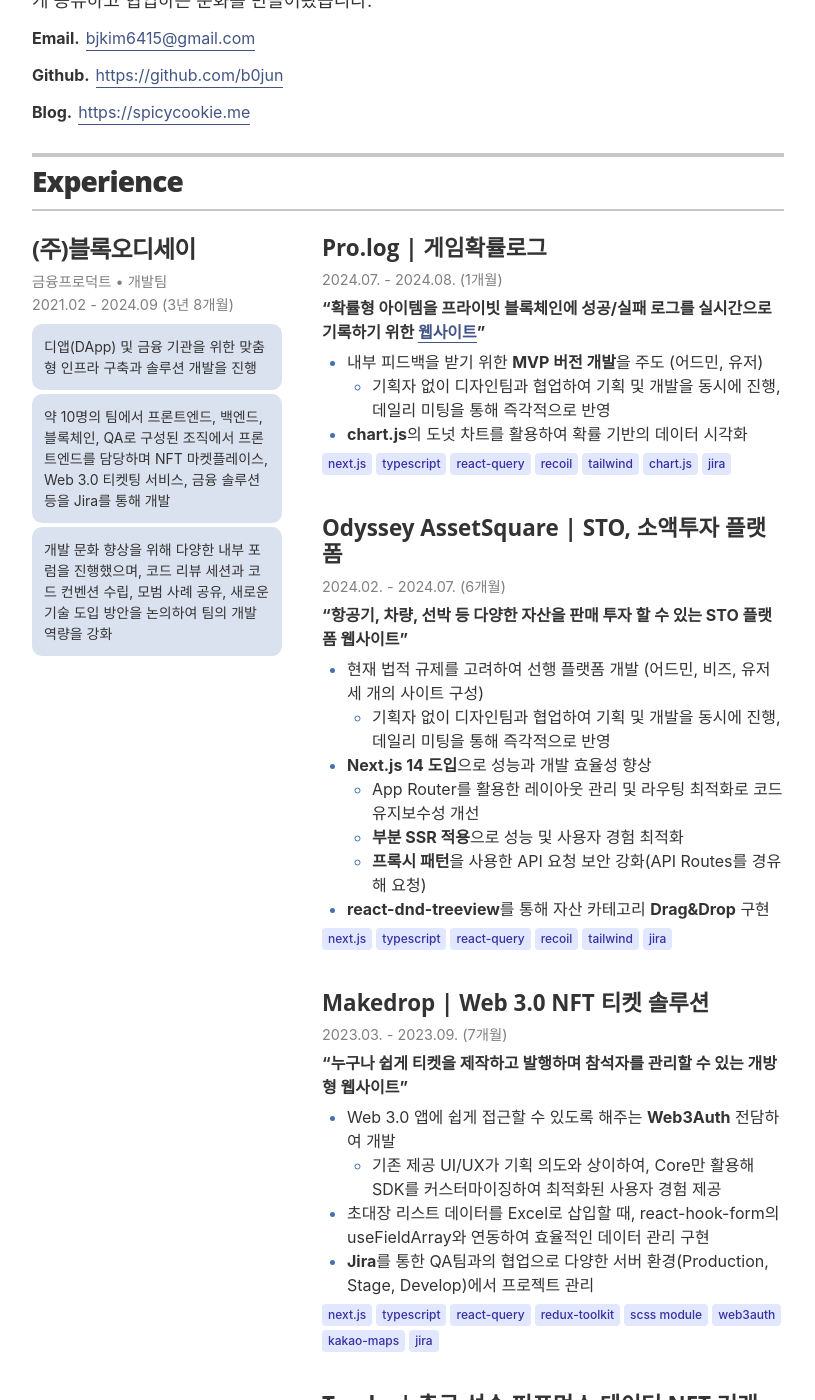
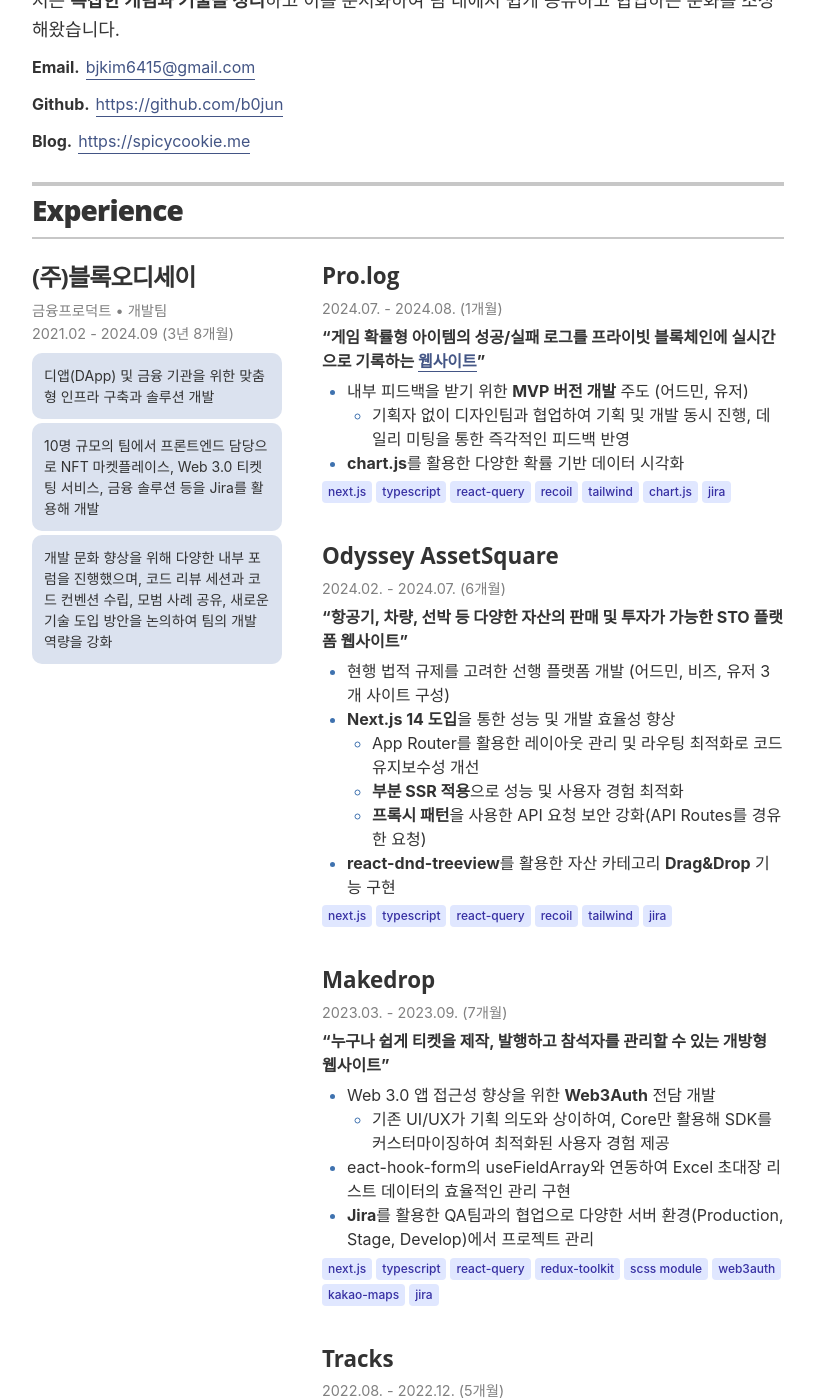
Before and after one commit to b0jun/b0jun.github.io, a Jekyll site: the page built from index.html, in a window 1280 px wide and 1400 px high, scrolled down 344 px. Shown: the whole window, without its empty margins (232-1047 px from the left). Built offline with Jekyll 4.4.1, drawn with Linux system fonts in a browser that asks for light colours; some of the changed text lies outside the part shown.

Commit message:
mod: 문맥 및 내용 수정

```diff
--- a/_config.yml
+++ b/_config.yml
@@ -23,8 +23,8 @@
 resume_header_contact_info: '742 Evergreen Terrace, Springfield • 555-7334 • lisasimpson@youremailaddress.com'
 display_header_contact_info: 'false'
 
-resume_header_intro: '<p>안녕하세요, <b>새로운 기술과 개념을 빠르게 습득하고, 이를 효율적으로 정리하는 것</b>에 강점을 가진 프론트엔드 3년차 개발자입니다. 첫 회사로 다닌 스타트업에서는 <b>블록체인 및 Web 3.0</b> 분야에서 활동했고, 복잡한 시스템을 이해하고 최적화하는 데 주력해 왔습니다.
-처음에는 생소했던 이 분야에서 <b>Next.js, TypeScript, React</b>를 사용하여 다양한 프로젝트를 수행하며, 문서화와 지식 공유를 통해 팀의 성장을 이끌어냈습니다. 저는 항상 <b>복잡한 개념과 기술을 정리</b>하고 이를 문서화하여 팀 내에서 쉽게 공유하고 협업하는 문화를 만들어왔습니다.</p>'
+resume_header_intro: '<p><b>새로운 기술과 개념을 빠르게 습득하고 효율적으로 정리하는 데</b> 강점을 가진 3년차 프론트엔드 개발자입니다.<br/>첫 직장인 스타트업에서 <b>블록체인 및 Web 3.0</b> 분야에서 활동했고, 복잡한 시스템의 이해와 최적화에 주력했습니다.
+처음에는 생소했던 이 분야에서 <b>Next.js, TypeScript, React</b>를 활용해 다양한 프로젝트를 수행했고, 문서화와 지식 공유를 통해 팀의 성장을 이끌었습니다.<br/>저는 <b>복잡한 개념과 기술을 정리</b>하고 이를 문서화하여 팀 내에서 쉽게 공유하고 협업하는 문화를 조성해왔습니다.</p>'
 
 # use "yes" to display the email contact button,
 # "no" to display an "I'm not looking for work" message,
--- a/_data/experience.yml
+++ b/_data/experience.yml
@@ -4,18 +4,18 @@
   position: 금융프로덕트 • 개발팀
   duration: 2021.02 - 2024.09 (3년 8개월)
   summary:
-    - 디앱(DApp) 및 금융 기관을 위한 맞춤형 인프라 구축과 솔루션 개발을 진행
-    - 약 10명의 팀에서 프론트엔드, 백엔드, 블록체인, QA로 구성된 조직에서 프론트엔드를 담당하며 NFT 마켓플레이스, Web 3.0 티켓팅 서비스, 금융 솔루션 등을 Jira를 통해 개발
+    - 디앱(DApp) 및 금융 기관을 위한 맞춤형 인프라 구축과 솔루션 개발
+    - 10명 규모의 팀에서 프론트엔드 담당으로 NFT 마켓플레이스, Web 3.0 티켓팅 서비스, 금융 솔루션 등을 Jira를 활용해 개발
     - 개발 문화 향상을 위해 다양한 내부 포럼을 진행했으며, 코드 리뷰 세션과 코드 컨벤션 수립, 모범 사례 공유, 새로운 기술 도입 방안을 논의하여 팀의 개발 역량을 강화
   projects:
-    - title: Pro.log | 게임확률로그
+    - title: Pro.log
       duration: 2024.07. - 2024.08. (1개월)
-      preview: “확률형 아이템을 프라이빗 블록체인에 성공/실패 로그를 실시간으로 기록하기 위한 <a href="https://spin-stg.blockodyssey.io" target="_blank" rel="noopener noreferrer">웹사이트</a>”
+      preview: “게임 확률형 아이템의 성공/실패 로그를 프라이빗 블록체인에 실시간으로 기록하는 <a href="https://spin-stg.blockodyssey.io" target="_blank" rel="noopener noreferrer">웹사이트</a>”
       items:
-        - main: 내부 피드백을 받기 위한 <b>MVP 버전 개발</b>을 주도 (어드민, 유저)
+        - main: 내부 피드백을 받기 위한 <b>MVP 버전 개발</b> 주도 (어드민, 유저)
           subitems:
-            - 기획자 없이 디자인팀과 협업하여 기획 및 개발을 동시에 진행, 데일리 미팅을 통해 즉각적으로 반영
-        - main: <b>chart.js</b>의 도넛 차트를 활용하여 확률 기반의 데이터 시각화
+            - 기획자 없이 디자인팀과 협업하여 기획 및 개발 동시 진행, 데일리 미팅을 통한 즉각적인 피드백 반영
+        - main: <b>chart.js</b>를 활용한 다양한 확률 기반 데이터 시각화
       skills:
         - next.js
         - typescript
@@ -24,19 +24,17 @@
         - tailwind
         - chart.js
         - jira
-    - title: Odyssey AssetSquare | STO, 소액투자 플랫폼
+    - title: Odyssey AssetSquare
       duration: 2024.02. - 2024.07. (6개월)
-      preview: “항공기, 차량, 선박 등 다양한 자산을 판매 투자 할 수 있는 STO 플랫폼 웹사이트”
+      preview: “항공기, 차량, 선박 등 다양한 자산의 판매 및 투자가 가능한 STO 플랫폼 웹사이트”
       items:
-        - main: 현재 법적 규제를 고려하여 선행 플랫폼 개발 (어드민, 비즈, 유저 세 개의 사이트 구성)
-          subitems:
-            - 기획자 없이 디자인팀과 협업하여 기획 및 개발을 동시에 진행, 데일리 미팅을 통해 즉각적으로 반영
-        - main: <b>Next.js 14 도입</b>으로 성능과 개발 효율성 향상
+        - main: 현행 법적 규제를 고려한 선행 플랫폼 개발 (어드민, 비즈, 유저 3개 사이트 구성)
+        - main: <b>Next.js 14 도입</b>을 통한 성능 및 개발 효율성 향상
           subitems:
             - App Router를 활용한 레이아웃 관리 및 라우팅 최적화로 코드 유지보수성 개선
             - <b>부분 SSR 적용</b>으로 성능 및 사용자 경험 최적화
-            - <b>프록시 패턴</b>을 사용한 API 요청 보안 강화(API Routes를 경유해 요청)
-        - main: <b>react-dnd-treeview</b>를 통해 자산 카테고리 <b>Drag&Drop</b> 구현
+            - <b>프록시 패턴</b>을 사용한 API 요청 보안 강화(API Routes를 경유한 요청)
+        - main: <b>react-dnd-treeview</b>를 활용한 자산 카테고리 <b>Drag&Drop</b> 기능 구현
       skills:
         - next.js
         - typescript
@@ -44,15 +42,15 @@
         - recoil
         - tailwind
         - jira
-    - title: Makedrop | Web 3.0 NFT 티켓 솔루션
+    - title: Makedrop
       duration: 2023.03. - 2023.09. (7개월)
-      preview: “누구나 쉽게 티켓을 제작하고 발행하며 참석자를 관리할 수 있는 개방형 웹사이트”
+      preview: “누구나 쉽게 티켓을 제작, 발행하고 참석자를 관리할 수 있는 개방형 웹사이트”
       items:
-        - main: Web 3.0 앱에 쉽게 접근할 수 있도록 해주는 <b>Web3Auth</b> 전담하여 개발
+        - main: Web 3.0 앱 접근성 향상을 위한 <b>Web3Auth</b> 전담 개발
           subitems:
-            - 기존 제공 UI/UX가 기획 의도와 상이하여, Core만 활용해 SDK를 커스터마이징하여 최적화된 사용자 경험 제공
-        - main: 초대장 리스트 데이터를 Excel로 삽입할 때, react-hook-form의 useFieldArray와 연동하여 효율적인 데이터 관리 구현
-        - main: <b>Jira</b>를 통한 QA팀과의 협업으로 다양한 서버 환경(Production, Stage, Develop)에서 프로젝트 관리
+            - 기존 UI/UX가 기획 의도와 상이하여, Core만 활용해 SDK를 커스터마이징하여 최적화된 사용자 경험 제공
+        - main: eact-hook-form의 useFieldArray와 연동하여 Excel 초대장 리스트 데이터의 효율적인 관리 구현
+        - main: <b>Jira</b>를 활용한 QA팀과의 협업으로 다양한 서버 환경(Production, Stage, Develop)에서 프로젝트 관리
       skills:
         - next.js
         - typescript
@@ -62,24 +60,24 @@
         - web3auth
         - kakao-maps
         - jira
-    - title: Tracks | 축구 선수 퍼포먼스 데이터 NFT 거래
+    - title: Tracks
       duration: 2022.08. - 2022.12. (5개월)
       preview: “K리그 축구팬 대상으로 선수 퍼포먼스 데이터가 담긴 NFT를 판매하는 웹사이트”
       items:
-        - main: <b>React Query 도입</b>으로 서버-클라이언트 상태 분리 및 비동기 데이터 관리
+        - main: <b>React Query 도입</b>으로 서버-클라이언트 상태 분리 및 비동기 데이터 관리 개선
           subitems:
-            - 효율적인 <b>QueryKey</b> 사용을 위한 <a href="https://www.notion.so/K-query-key-factory-11356bd5881f80b995f2ebc85c99d0ab?pvs=4" target="_blank" rel="noopener noreferrer">구조화 문서</a> 작성으로 팀원들의 생산성을 높임
-        - main: Metamask를 통한 지갑연결 및 회원가입
+            - 효율적인 <b>QueryKey</b> 사용을 위한 <a href="https://www.notion.so/K-query-key-factory-11356bd5881f80b995f2ebc85c99d0ab?pvs=4" target="_blank" rel="noopener noreferrer">구조화 문서</a> 작성으로 팀 생산성 향상
+        - main: Metamask를 통한 지갑 연결 및 회원가입 구현
           subitems:
-            - metamask-react 라이브러리의 소스 부분을 커스텀해서 기획에 맞는 유연한 회원가입 흐름 적용
-        - main: NFT 카드 입찰&구매 구현 (Matic, 원화결제)
+            - metamask-react 라이브러리 소스를 커스터마이징하여 기획에 맞는 유연한 회원가입 흐름 구현
+        - main: NFT 카드 입찰 및 구매 기능 구현 (Matic, 원화결제)
           subitems:
             - Metamask를 통한 Matic 결제 구현
-            - 초기 아임포트를 통해 원화결제를 구현했으나, Metamask와의 충돌 이슈로 <b>토스페이먼츠</b>로 대체하는 과정에서 결제 흐름을 최적화
+            - 초기 아임포트를 통한 원화결제 구현 후, Metamask와의 충돌 이슈로 <b>토스페이먼츠</b>로 전환하며 결제 흐름 최적화
             - 토스페이먼츠 SDK를 <a href="https://www.notion.so/useTossPaymentsWrappingFunctions-11356bd5881f801e90ade3cf08d7ee01?pvs=4" target="_blank" rel="noopener noreferrer">커스텀 Hooks</a>로 구현하며 복잡한 결제 로직 간소화
         - main: <b>Next.js 정적배포 이슈</b>
           subitems:
-            - 언어별 정적 페이지를 미리 생성하고, 클라이언트 측에서 언어 변경 시 필요한 로직을 추가해 문제 해결
+            - 언어별 정적 페이지 사전 생성 및 클라이언트 측 언어 변경 로직 추가로 문제 해결
       skills:
         - next.js
         - typescript
@@ -97,39 +95,37 @@
       skills:
         - react
         - typescript
-    - title: Revitu | 클레이튼기반 실물자산 NFT 발행 플랫폼
+    - title: Revitu
       duration: 2022.01. - 2022.05. (5개월)
-      preview: “NFT 발행을 통해 개인 자산으로 보유 관리하는 <a href="https://revitu.blockodyssey.io" target="_blank" rel="noopener noreferrer">웹사이트</a>”
+      preview: “NFT 발행을 통해 개인 자산을 보유 관리하는 <a href="https://revitu.blockodyssey.io" target="_blank" rel="noopener noreferrer">웹사이트</a>”
       items:
-        - main: 모바일웹 형태로 모바일 및 PC 지갑 연결 구축
+        - main: 모바일 및 PC 지갑 연결을 위한 모바일웹 구축
           subitems:
             - <b>Kaikas, Klip 지갑</b>을 통한 간편 로그인 및 NFT 발행 기능 구현
-        - main: NFT 발행 화면 구성 및 발행 기능 구현
+        - main: NFT 발행 화면 구성 및 기능 구현
         - main: <b>신한플레이 'My NFT'</b> 앱 내장 대응 작업 수행 (WebView)
-        - main: <b>Sentry</b>를 통해 에러 추적 및 모니터링
+        - main: <b>Sentry</b>를 통한 에러 추적 및 모니터링
       skills:
         - react
         - redux-toolkit
         - scss bem
         - sentry
-    - title: 하자노 | 집수리 매칭 앱
+    - title: 하자노
       duration: 2021.07. - 2021.12. (5개월)
       preview: “집수리 전문가 매칭 및 제품 판매 앱”
       items:
         - main: React Native v1.0  → v2.0 업그레이드 및 <b>iOS 앱등록</b> 및 유지보수
           subitems:
-            - iOS 앱 스토어에 신규 앱 등록을 진행하며 등록 절차 및 심사 대응 경험 축적
-            - <a href="https://www.notion.so/iOS-App-11356bd5881f80048033e87897863a51?pvs=4" target="_blank" rel="noopener noreferrer">등록 절차</a>와 <a href="https://www.notion.so/iOS-11356bd5881f806bbb4fdb4a6b77fb3e?pvs=4" target="_blank" rel="noopener noreferrer">리젝 사항</a>을 문서화하여 팀과 공유, 문제 해결 노하우 확립
-        - main: React 클래스형 컴포넌트 → <b>함수형 컴포넌트</b>로 전환
-          subitems:
-            - metamask-react 라이브러리의 소스 부분을 커스텀해서 기획에 맞는 유연한 회원가입 흐름 적용
-        - main: 전문가 회원가입 시 신분증 마스킹 API를 통해 개인정보 마스킹
-        - main: 집수리 전문가와 사용자의 집수리 매칭 기능 고도화 (대화 기능, 상품 결제 추가)
+            - iOS 앱 스토어 신규 앱 등록 절차 및 심사 대응 경험 축적
+            - <a href="https://www.notion.so/iOS-App-11356bd5881f80048033e87897863a51?pvs=4" target="_blank" rel="noopener noreferrer">등록 절차</a>와 <a href="https://www.notion.so/iOS-11356bd5881f806bbb4fdb4a6b77fb3e?pvs=4" target="_blank" rel="noopener noreferrer">리젝 사항</a> 문서화 및 팀 공유, 문제 해결 노하우 확립
+        - main: React 클래스형 컴포넌트 → <b>함수형 컴포넌트</b> 전환
+        - main: 전문가 회원가입 시 신분증 마스킹 API를 통한 개인정보 보호
+        - main: 집수리 전문가와 사용자 간 매칭 기능 고도화 (대화 기능, 상품 결제 추가)
       skills:
         - react native
         - redux-toolkit
         - iamport
-    - title: Rozeus | 맞춤형 뉴스 서비스
+    - title: Rozeus
       duration: 2021.06. - 2021.08. (3개월)
       preview: “React와 React Native 간 브릿지 통신 WebView 앱”
       items:
--- a/_data/projects.yml
+++ b/_data/projects.yml
@@ -8,13 +8,13 @@
   items:
     - main: 서비스 기능 요약
       subitems:
-        - 100명 이상의 대회 참여자 클라이밍 대회 성적 실시간 채점
-        - 실시간 채점을 통해 대회 성적 및 순위를 라이브로 표시
-        - 실제 대회에서 해당 서비스를 운영하며 차질 없이 성과를 거두고 마무리
-    - main: 프로젝트의 설계, 기획부터 개발까지 전 과정을 단독으로 주도하여 완료
-    - main: Next.js API Router를 사용해 클라이언트-서버 통신 구현
-      subitems: Prisma ORM을 통해 데이터베이스 관리
-    - main: 코드입력을 통한 심판 권한 부여 (JWT)
+        - 100명 이상의 클라이밍 대회 참가자 성적 실시간 채점
+        - 실시간 채점을 통한 대회 성적 및 순위 라이브 표시
+        - 실제 대회에서 서비스 성공적 운영 및 완료
+    - main: 프로젝트 설계, 기획부터 개발까지 전 과정 단독 주도 및 완료
+    - main: Next.js API Router를 활용한 클라이언트-서버 통신 구현
+      subitems: Prisma ORM을 통한 데이터베이스 관리
+    - main: 코드 입력을 통한 심판 권한 부여 (JWT)
   skills:
     - next.js
     - typescript
@@ -31,13 +31,13 @@
   items:
     - main: 서비스 기능 요약
       subitems:
-        - 일 평균 100명 이상의 방문자로부터 동의서 및 서명을 수집해 관리
-        - 하나의 계정을 통해 여러 지점 관리
-    - main: 프로젝트의 설계, 기획부터 개발까지 전 과정을 단독으로 주도하여 완료
+        - 일 평균 100명 이상 방문자의 동의서 및 서명 수집 관리
+        - 하나의 계정으로 다중 지점 관리
+    - main: 프로젝트 설계, 기획부터 개발까지 전 과정 단독 주도 및 완료
     - main: Next.js API Router를 사용해 클라이언트-서버 통신 구현
       subitems: Prisma ORM을 통해 데이터베이스 관리
-    - main: 운영 중인 서비스에서 Prisma 스키마 변경으로 인한 데이터 손실 위험
-      subitems: Prisma Migrate를 활용해 운영 중인 서비스에서 스키마 변경 시 발생할 수 있는 데이터 손실 위험을 안전하게 해결
+    - main: 운영 중 서비스의 Prisma 스키마 변경으로 인한 데이터 손실 위험 해결
+      subitems: Prisma Migrate를 활용해 스키마 변경 시 발생 가능한 데이터 손실 위험 안전하게 해결
   skills:
     - next.js
     - typescript
@@ -46,7 +46,7 @@
     - prisma
     - postgresql
 
-- project: KOTEN | 측량장비 A/S 서비스 어드민 앱
+- project: KOTEN
   role: 팀 프로젝트(3명) • 프론트엔트
   duration: 2023.01. - 2023.04. (4개월)
   # url: "#"
@@ -54,29 +54,29 @@
     - <a href="https://play.google.com/store/apps/details?id=com.kotenapp&pcampaignid=web_share" target="_blank" rel="noopener noreferrer">PlayStore</a>
     - <a href="https://xd.adobe.com/view/f091ef04-8e76-4fe9-947a-a003dcb7916c-a5c2/grid" target="_blank" rel="noopener noreferrer">XD Design</a>
   items:
-    - main: 백엔드 2명, 프론트 1명의 구성으로 팀을 이뤄 진행
-      subitems: 앱 개발 및 배포를 담당했으며, Android & iOS 동시 개발 (현재는 Android만 유지보수)
+    - main: 백엔드 2명, 프론트엔드 1명으로 구성된 팀 프로젝트
+      subitems: 앱 개발 및 배포 담당, Android & iOS 동시 개발 (현재 Android만 유지보수)
     - main: 전국 지점 관리 기능 구현
-      subitems: 재고, 수리, 고객, 거래치 등 각종 업무에 대한 관리 기능
+      subitems: 재고, 수리, 고객, 거래처 등 다양한 업무 관리 기능
   skills:
     - react native
     - typescript
     - react-query
     - redux-toolkit
-- project: BIGFLIX | TV/영화 평점 사이트 (넷플릭스 클론)
+- project: BIGFLIX
   role: 개인 프로젝트
   duration: 2020.12. - 2021.01. (2개월)
   # url: "#"
   links:
     - <a href="https://github.com/b0jun/react-bigflix" target="_blank" rel="noopener noreferrer">Github(Readme)</a>
   items:
-    - main: 넷플릭스 UI와 거의 동일하게 구성하려 접근 (TMDB API)
+    - main: 넷플릭스 UI와 유사한 구성 (TMDB API 활용)
     - main: 로그인 및 회원가입 기능 구현 (JWT)
-    - main: 회원별 특정 컨텐츠 찜하기 기능
+    - main: 회원별 컨텐츠 찜하기 기능
     - main: 컨텐츠 검색 기능 구현
-    - main: 다양한 애니메이션 적용(검색 창, 스크롤에 따른 이벤트 등)
-    - main: 반응형 디자인(웹, 태블릿, 휴대폰)
-    - main: ThemeProvier를 통한 테마 변경(4가지)
+    - main: 다양한 애니메이션 적용 (검색창, 스크롤 이벤트 등)
+    - main: 반응형 디자인 (웹, 태블릿, 모바일)
+    - main: ThemeProvider를 통한 테마 변경 (4가지)
     - main: AWS EC2 배포
   skills:
     - react
@@ -85,21 +85,21 @@
     - express
     - mongodb
     - aws ec2
-- project: 우산챙겨 | 친구와의 날씨 일정 공유앱
+- project: 우산챙겨
   role: 팀 프로젝트(3명) • 프론트엔드
   duration: 2020.10. - 2020.11. (1개월)
   # url: "#"
   links:
-    - <a href="https://github.com/b0jun/react-bigflix" target="_blank" rel="noopener noreferrer">Github(Readme)</a>
+    - <a href="https://github.com/b0jun/bringtheumbrella-client" target="_blank" rel="noopener noreferrer">Github(Readme)</a>
   items:
-    - main: 백엔드 2명, 프론트 1명의 구성으로 팀을 이뤄 진행
-      subitems: 팀 내 협업을 통해 프로젝트의 프론트엔드 부분을 주도적으로 개발
-    - main: Expo의 통합 API로 iOS와 Android에서 동일한 사용자 경험 제공
+    - main: 백엔드 2명, 프론트엔드 1명으로 구성된 팀 프로젝트
+      subitems: 프론트엔드 파트 주도적 개발
+    - main: Expo의 통합 API로 iOS와 Android에서 일관된 사용자 경험 제공
       subitems: 일정 등록 시 주소 검색 후 지도에 표기
       subitems: 위치 권한 처리 차이 및 지도 렌더링 문제 해결
     - main: OpenWeather API를 활용한 실시간 날씨 데이터 연동
-      subitems: 사용자가 등록한 일정에 해당하는 날씨 정보를 제공
-    - main: 일정에 대한 예외 처리
+      subitems: 사용자 등록 일정에 맞는 날씨 정보 제공
+    - main: 일정 관리 예외 처리
       subitems: 날씨 데이터가 없는 일정에 대해 대체 데이터 처리 로직 추가
       subitems: 이벤트 스케줄러를 통해 지나간 일정 자동 삭제 기능 구현
   skills:
@@ -110,7 +110,7 @@
     - s3
     - ec2
     - rds
-- project: SpicyCookie | 기술 블로그
+- project: Blog
   role: 개인 블로그 제작
   duration: 2020.07. - 2020.08. (2개월)
   links:
@@ -118,10 +118,11 @@
     - <a href="https://spicycookie.me/Essay/spicycookie" target="_blank" rel="noopener noreferrer">회고</a>
   url: https://spicycookie.me
   items:
+    - main: <a href="https://spicycookie.me" target="_blank" rel="noopener noreferrer">spicycookie.me</a>에서 개인 기술 블로그 운영 중
     - main: <b>Gatsby.js</b>로 제작한 반응형 정적 웹 블로그
     - main: <a href="https://www.gatsbyjs.com/starters/gatsbyjs/gatsby-starter-hello-world" target="_blank" rel="noopener noreferrer">gatsby-stater-hello-world</a>를 기반으로 전체적인 구조, 디자인 기획
-    - main: 반응형 디자인(웹, 태블릿, 휴대폰)
-    - main: ThemeProvier를 통한 테마 변경(4가지)
+    - main: 반응형 디자인 (웹, 태블릿, 모바일)
+    - main: ThemeProvider를 통한 테마 변경 (4가지)
     - main: Netlify를 통한 배포 및 관리
   skills:
     - gatsby.js
--- a/_includes/icon-links.html
+++ b/_includes/icon-links.html
@@ -13,7 +13,12 @@
   {% if site.resume_social_links.resume_github_url %}
   <li class="icon-link-item">
     <b>Github.</b>
-    <a href="{{ site.resume_social_links.resume_github_url }}" class="icon-link" itemprop="sameAs">
+    <a
+      href="{{ site.resume_social_links.resume_github_url }}"
+      class="icon-link"
+      target="_blank"
+      rel="noopener noreferrer"
+    >
       <span>{{ site.resume_social_links.resume_github_url }}</span>
     </a>
   </li>
@@ -23,7 +28,12 @@
   {% if site.resume_social_links.resume_website_url %}
   <li class="icon-link-item">
     <b>Blog.</b>
-    <a href="{{ site.resume_social_links.resume_website_url }}" class="icon-link" itemprop="url">
+    <a
+      href="{{ site.resume_social_links.resume_website_url }}"
+      class="icon-link"
+      target="_blank"
+      rel="noopener noreferrer"
+    >
       <span>{{ site.resume_social_links.resume_website_url }}</span>
     </a>
   </li>
--- a/_layouts/resume.html
+++ b/_layouts/resume.html
@@ -112,8 +112,9 @@
         <div class="resume-item" itemscope itemtype="http://schema.org/CreativeWork">
           <meta itemprop="creator" content="{{ site.resume_name }}" itemtype="http://schema.org/Person" />
           <h3 class="resume-item-title" itemprop="name">
-            {% if project.url %}<a href="{{ project.url }}" itemprop="url">{{ project.project }}</a>{% else %}{{
-            project.project }}{% endif %}
+            {% if project.url %}<a href="{{ project.url }}" itemprop="url" target="_blank" rel="noopener noreferrer"
+              >{{ project.project }}</a
+            >{% else %}{{ project.project }}{% endif %}
           </h3>
           <h4 class="resume-item-details" itemprop="description">
             {{ project.role }} {% if project.links %} {% for link in project.links%} &bull;<span> {{link}} </span>
```
